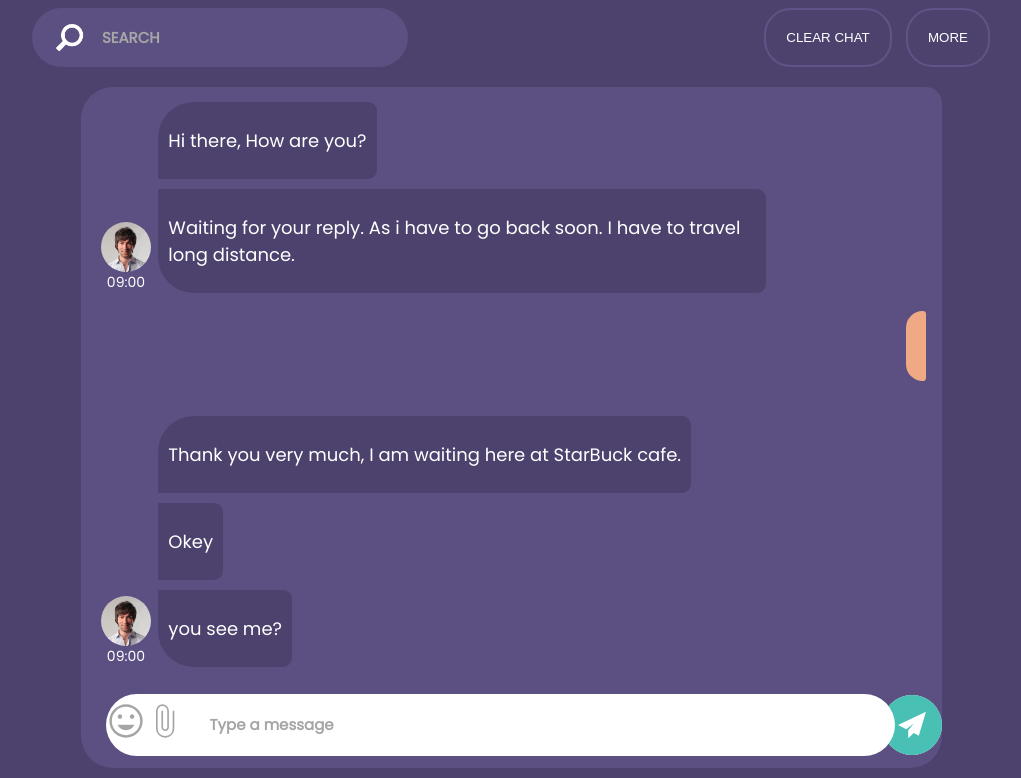
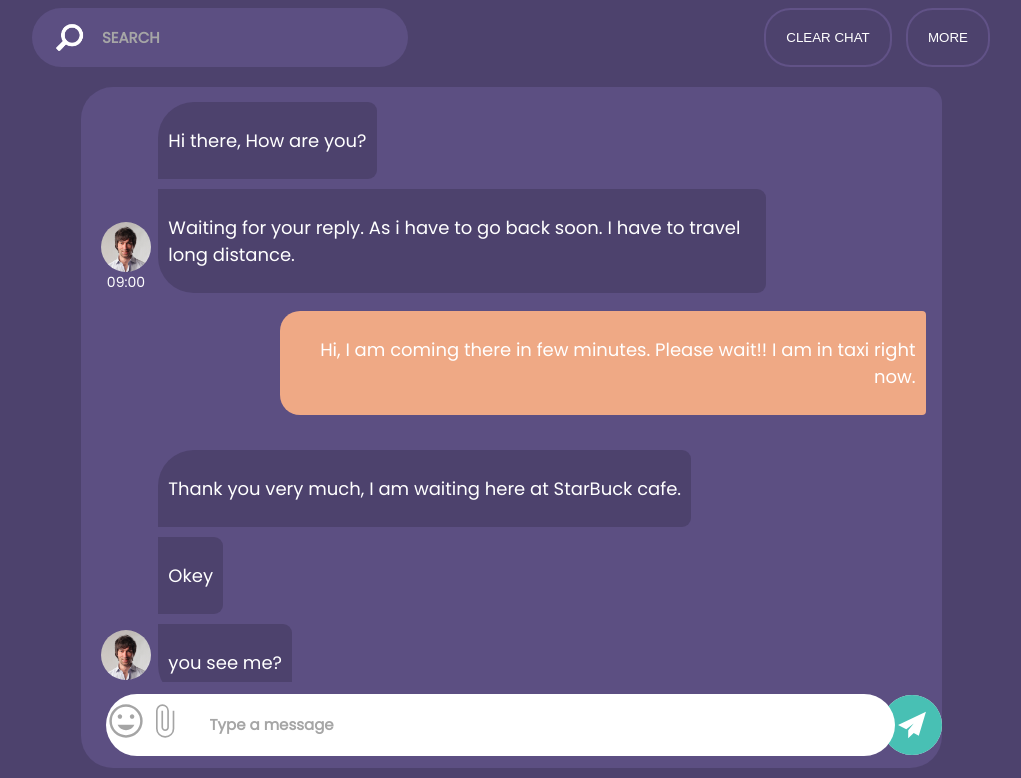
Before and after one commit to coddingdz/chatbox, a plain HTML site: page index.html in a window 1280 px wide. Shown: the part 72-850 px from the top of the page, without its empty margins (129-1150 px from the left). Drawn offline with nearby package versions, Linux system fonts and the light colour scheme.

Commit message:
HTML Edit

```diff
--- a/index.html
+++ b/index.html
@@ -189,7 +189,7 @@
                     <div class="msg_sent">
                         <div class="disus_sent">
                             <div id="msg" class="mssg-sent">
-
+                                    Hi, I am coming there in few minutes. Please wait!! I am in taxi right now.
                             </div>
                         </div>
                     </div>
```
